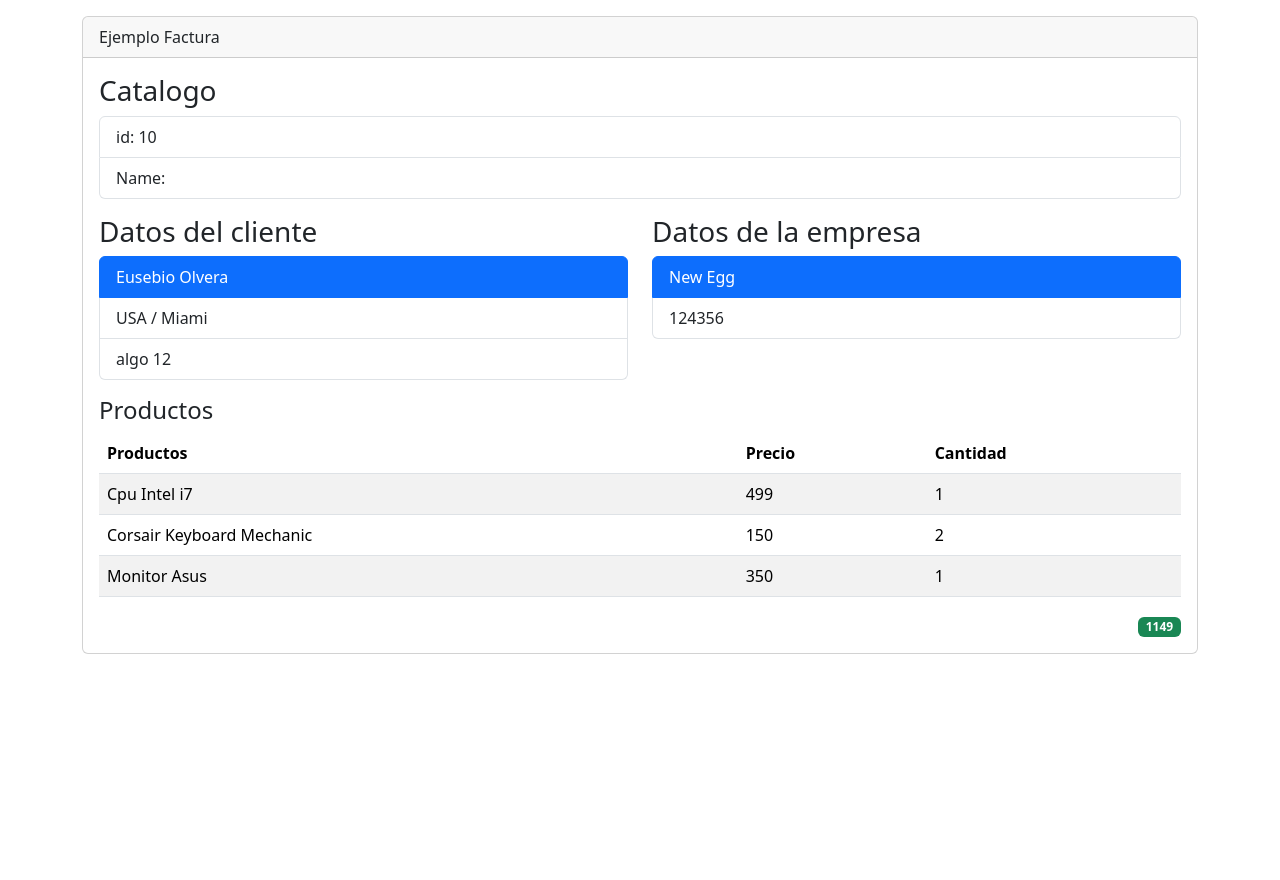
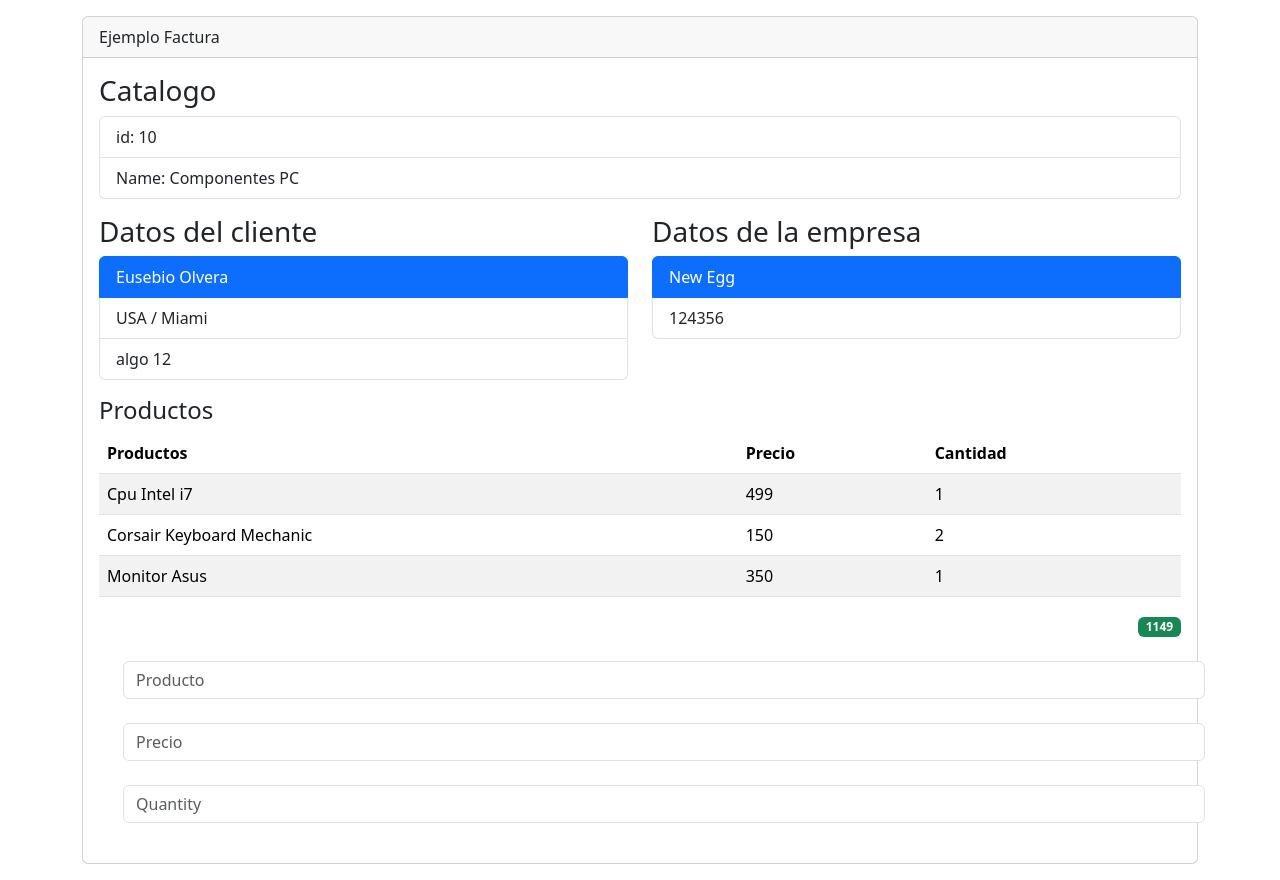
Before and after one commit to Eusebio9494/4-invoice-app, a React (Vite) app: page / in a window 1280 px wide. Before the commit the page ends 800 px from the top, so only its background shows below. Built offline with nearby package versions, Linux system fonts and the light colour scheme.

Commit message:
Se agrega el manejador de eventos dentro de los formularios, lo basico, incluyendo una impresion en consola para validar funcionamiento, se cambia la extensión del objeto invoice a js

```diff
--- a/src/InvoiceApp.jsx
+++ b/src/InvoiceApp.jsx
@@ -33,6 +33,24 @@ export const InvoiceApp = () => {
 
                         <ListItemView title='Productos' items={items} />
                         <TotalView total={total}/>
+
+                        <form>
+                            <input type="text"
+                            name="product"
+                            placeholder="Producto" className="form-control m-4" onChange={ event => {
+                                console.log(event.target.value)
+                                //target es el campo
+                                //value es el valor ingresado
+                            }}/>
+                            <input type="text"
+                            name="price"
+                            placeholder="Precio" className="form-control m-4"onChange={ event => {
+                                console.log(event.target.value)}}/>
+                            <input type="text"
+                            name="quantity"
+                            placeholder="Quantity" className="form-control m-4"onChange={ event => {
+                                console.log(event.target.value)}}/>
+                        </form>
                     </div>
                 </div>
             </div>
--- a/src/data/invoice.jsx
+++ b/src/data/invoice.js
@@ -1,7 +1,8 @@
 
 export const invoice = {
     id: 10,
-    name: null,
+    name: 'Componentes PC',
+
     client: {
         name: 'Eusebio',
         lastName: 'Olvera',
```
